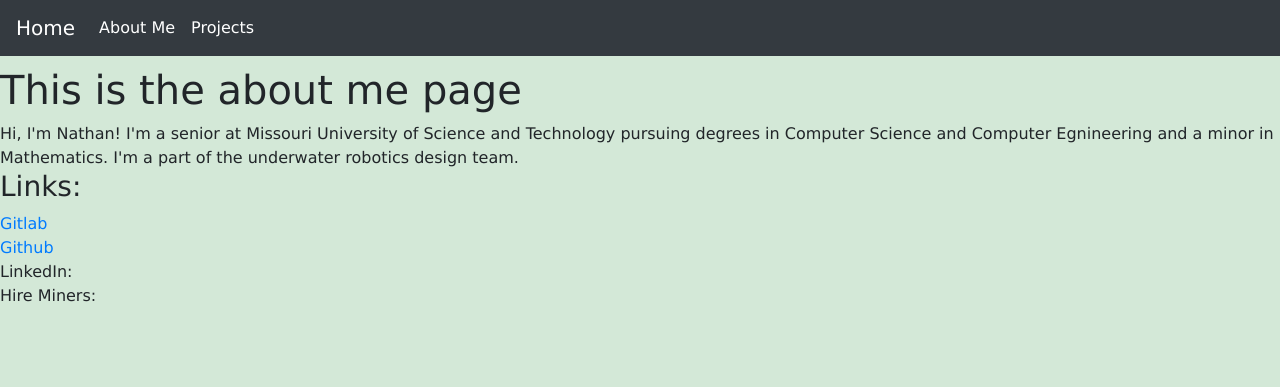
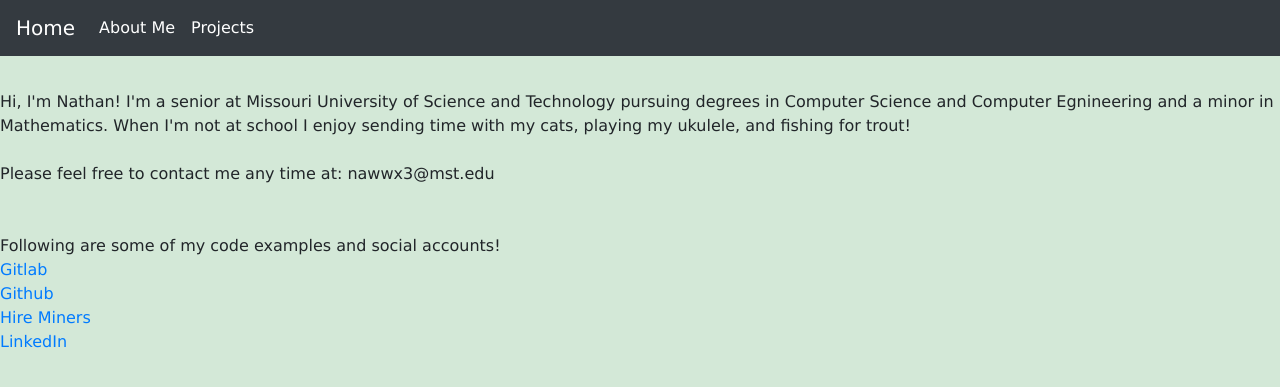
Before and after one commit to nawwx3/comicBase, a Flask app: page /about_me in a window 1280 px wide. Shown: the top 387 px of the page. Run offline with Flask 2, Linux system fonts and the light colour scheme; some libraries are stand-ins or nearby versions.

Commit message:
updated about_me and projects pages

```diff
--- a/myWebsite/__init__.py
+++ b/myWebsite/__init__.py
@@ -7,8 +7,6 @@ from comicBase.comicBase import cb_home, cb_login, cb_logout
 from comicBase.comicBase import cb_add_comic, cb_add_volume, cb_add_publisher
 from comicBase.comicBase import cb_delete, cb_export #, cb_unified_search
 from comicBase.comicBase import cb_display, cb_display_tables, cb_display_table_info, cb_volume_info
-
-from app.app import app_login
 
 app = Flask(__name__)
 app.config.from_object(__name__)
--- a/myWebsite/templates/mw_about_me.html
+++ b/myWebsite/templates/mw_about_me.html
@@ -1,21 +1,25 @@
 {% extends "mw_header.html" %}
 {% block body %}
 
-    <h1>This is the about me page</h1>
+<br>
 
     Hi, I'm Nathan! I'm a senior at Missouri University of Science and Technology
     pursuing degrees in Computer Science and Computer Egnineering and a minor in Mathematics.
-    I'm a part of the underwater robotics design team.
+    When I'm not at school I enjoy sending time with my cats, playing my ukulele, and fishing for trout!
+    <br>
+    <br>
+
+    Please feel free to contact me any time at: nawwx3@mst.edu  <br>
+
 
     <br>
-    <h3>Links:</h3>
-    <a href="https://gitlab.com/nawwx3">Gitlab</a>  <br>
-    <a href="https://github.com/nawwx3">Github</a>  <br>
+
+    <br>
+    Following are some of my code examples and social accounts! <br>
+   <a href="https://gitlab.com/nawwx3">Gitlab</a>  <br>
+   <a href="https://github.com/nawwx3">Github</a>  <br>
+   <a href="https://mst.joinhandshake.com/users/6529389">Hire Miners</a>  <br>
+   <a href="https://www.linkedin.com/in/nathan-welch-54b107104/">LinkedIn</a>  <br>
 
 
-
-
-    LinkedIn:    <br>
-    Hire Miners:    <br>
-
 {% endblock %}
```
Also changed, not shown: myWebsite/templates/mw_projects.html (+14 -2 lines), 1 other file.
